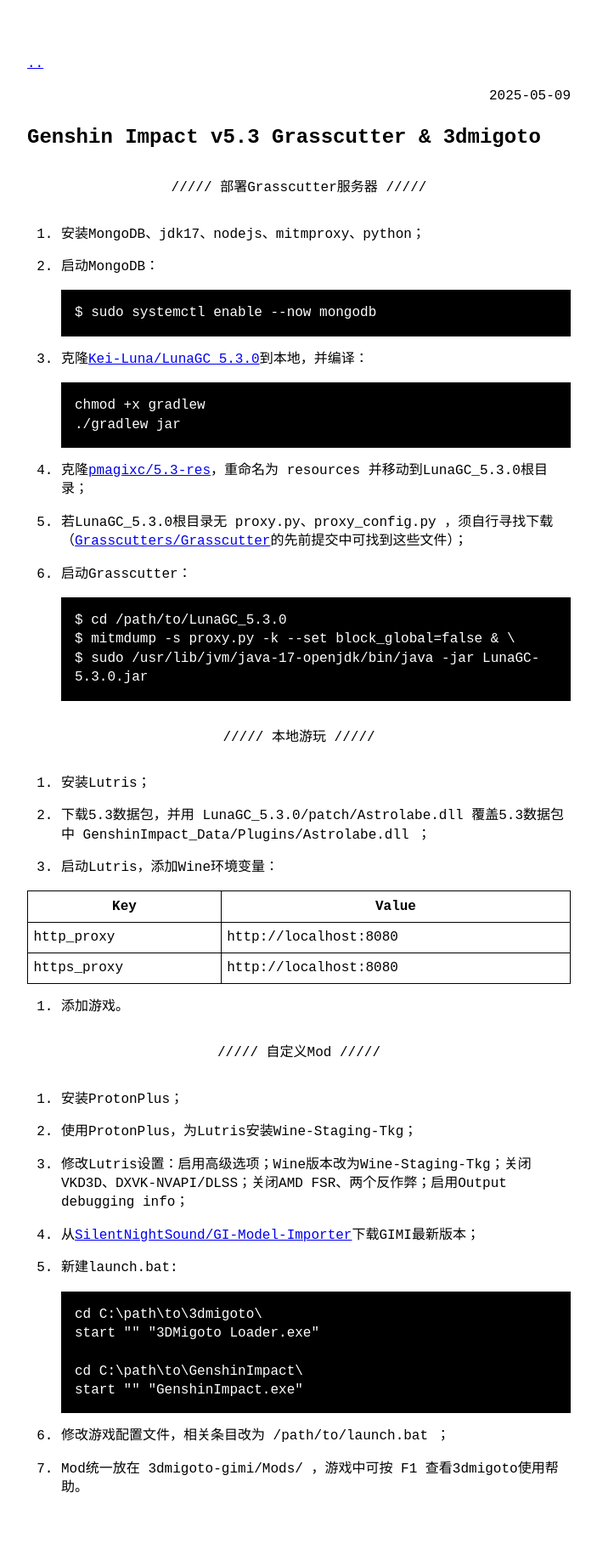
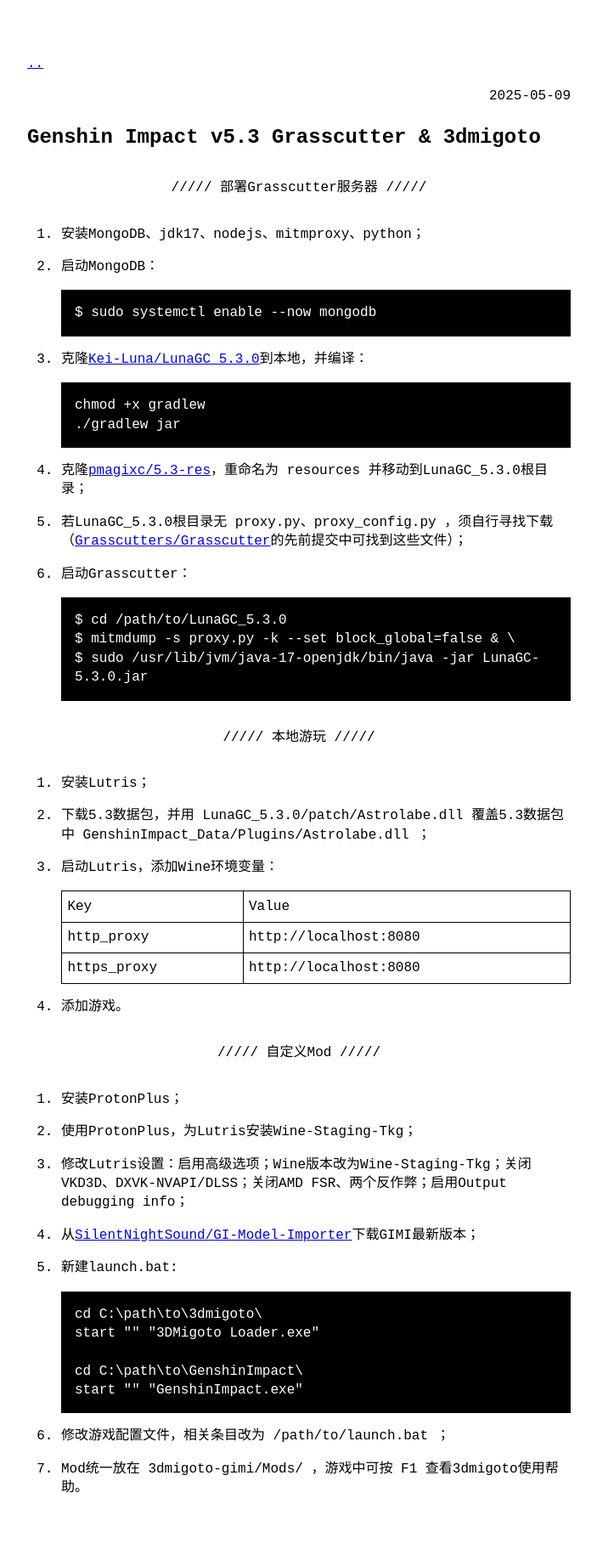
Before and after one commit to szxzip/szxzip.org, a Jekyll site: the page built from _posts/2025-05-09-grasscutter.md, in a window 1280 px wide. Shown: the whole page at 85% size, without its empty margins (288-991 px from the left). Built offline with Jekyll 4.4.1, drawn with Linux system fonts in a browser that asks for light colours.

Commit message:
Initial commit

```diff
--- a/_posts/2025-05-09-grasscutter.md
+++ b/_posts/2025-05-09-grasscutter.md
@@ -40,10 +40,9 @@ title: Genshin Impact v5.3 Grasscutter & 3dmigoto
 
 3. 启动Lutris，添加Wine环境变量：
 
-| Key | Value |
-|---|---|
-| http_proxy | http://localhost:8080 |
-| https_proxy | http://localhost:8080 |
+   | Key | Value |
+   | http_proxy | http://localhost:8080 |
+   | https_proxy | http://localhost:8080 |
 
 4. 添加游戏。
 
```
